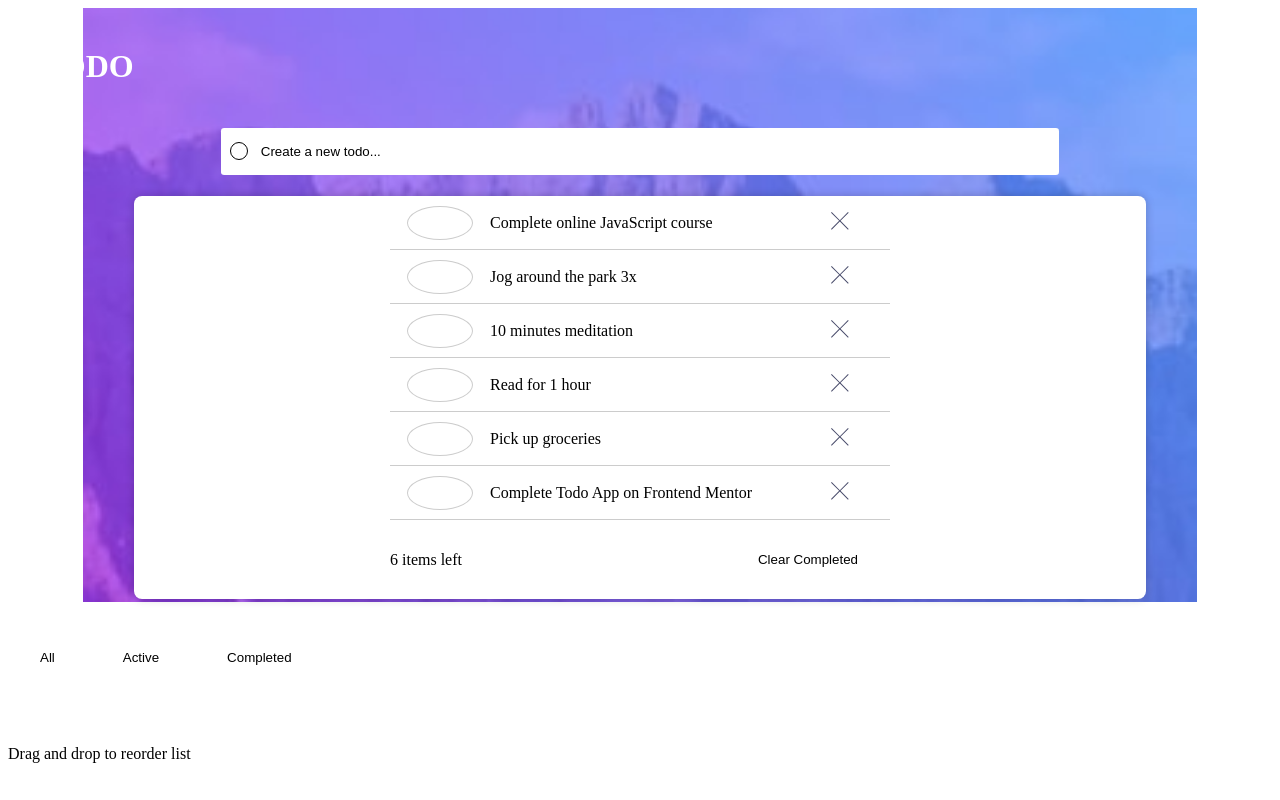
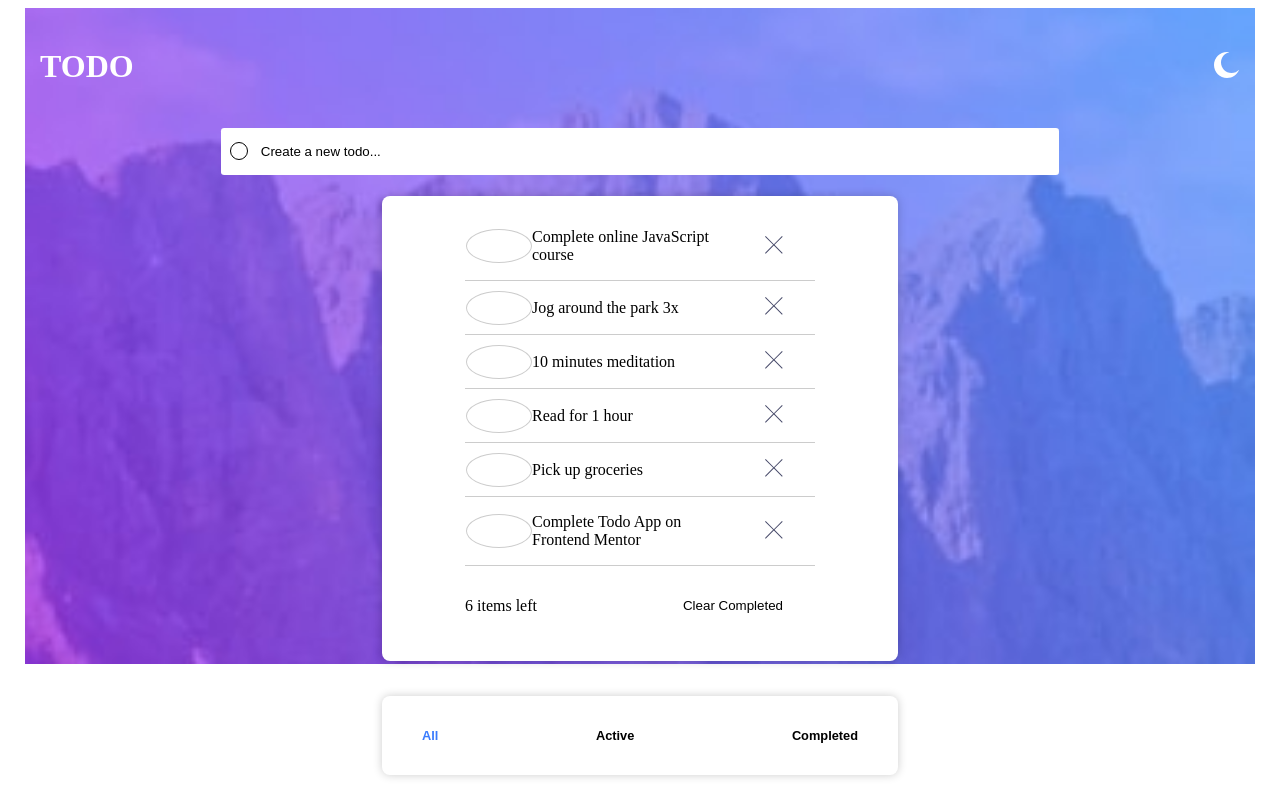
Before and after one commit to ysrckr/frontendmentor-todo-app, a SvelteKit app in the folder client/: page / in a window 1280 px wide. Shown: the top 800 px of the page. Built offline with nearby package versions, Linux system fonts and the light colour scheme.

Commit message:
Update filter and list stylesThe filter and list components have been updated with new styles

```diff
--- a/client/src/components/filter.svelte
+++ b/client/src/components/filter.svelte
@@ -3,3 +3,30 @@
     <button class="filter__button">Active</button>
     <button class="filter__button">Completed</button>
 </div>
+
+<style lang="scss">
+    .filter {
+        width: clamp(300px, 70%, 500px);
+        display: flex;
+        justify-content: space-between;
+        align-items: center;
+        padding: 1rem 0.5rem;
+        margin: auto;
+        box-shadow: 0 0 10px rgba(0, 0, 0, 0.2);
+        border-radius: 0.5rem;
+    }
+
+    .filter__button {
+        display: inline-block;
+        background: transparent;
+        border: none;
+        cursor: pointer;
+        font-size: 0.8rem;
+        color: #000;
+        font-weight: 700;
+    }
+
+    .filter__button--active {
+        color: #3a7bfd;
+    }
+</style>
--- a/client/src/styles/global.scss
+++ b/client/src/styles/global.scss
@@ -115,10 +115,11 @@ ul {
 }
 
 .list {
+  width: clamp(300px, 70%, 500px);
+  padding: 1rem 0.5rem;
   display: flex;
   flex-direction: column;
   align-items: center;
-  width: 80%;
 	border-radius: 0.5rem;
 	background-color: #fff;
 	box-shadow: 0 0 10px rgba(0, 0, 0, 0.2);
```
